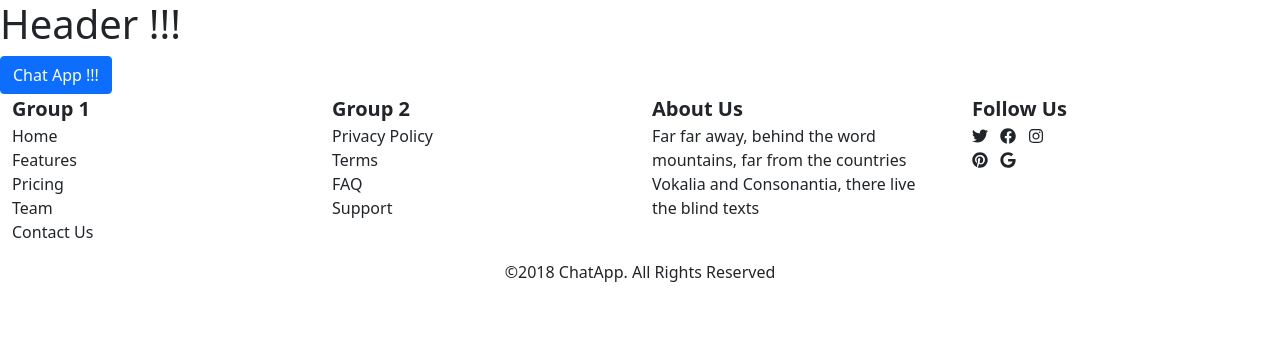
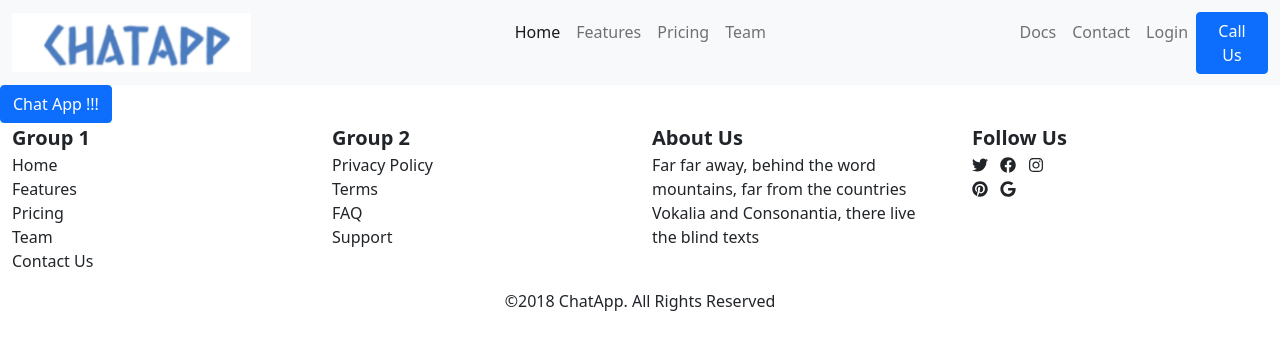
Before and after one commit to phantom-mayavi/react-apps, a React (Create React App) app in the folder chat-app/: page / in a window 1280 px wide. Shown: the top 350 px of the page. Built offline with nearby package versions, Linux system fonts and the light colour scheme.

Commit message:
header section

```diff
--- a/chat-app/package.json
+++ b/chat-app/package.json
@@ -10,6 +10,7 @@
     "@testing-library/react": "^11.2.7",
     "@testing-library/user-event": "^12.8.3",
     "bootstrap": "^5.1.0",
+    "mdb-react-ui-kit": "^1.3.0",
     "react": "^17.0.2",
     "react-dom": "^17.0.2",
     "react-scripts": "4.0.3",
--- a/chat-app/src/components/header.jsx
+++ b/chat-app/src/components/header.jsx
@@ -1,9 +1,71 @@
 import React, { Component } from 'react';
+import chatapplogo from '../images/chatapp.PNG';
+import {
+    MDBContainer,
+    MDBNavbar,
+    MDBNavbarBrand,
+    MDBNavbarToggler,
+    MDBNavbarNav,
+    MDBNavbarItem,
+    MDBNavbarLink,
+    MDBCollapse
+  } from 'mdb-react-ui-kit';
 
 class Header extends Component {
-    state = {  }
+    state = {};
+
     render() {
-        return ( <h1>Header !!!</h1> );
+        return (
+            <div>
+                <MDBNavbar expand='lg' light bgColor='light'>
+                    <MDBContainer fluid>
+                        <MDBNavbarBrand href='#' margin-right="-14rem">
+                            <img src={chatapplogo} alt="ChatAppLogo" width="50%" height="50%"/>
+                        </MDBNavbarBrand>
+                        <MDBCollapse navbar show={true}>
+                            <MDBNavbarNav>
+                                <MDBNavbarItem>
+                                    <MDBNavbarLink active aria-current='page' href='#'>
+                                        Home
+                                    </MDBNavbarLink>
+                                </MDBNavbarItem>
+                                <MDBNavbarItem>
+                                    <MDBNavbarLink href='#'>Features</MDBNavbarLink>
+                                </MDBNavbarItem>
+                                <MDBNavbarItem>
+                                    <MDBNavbarLink href='#'>Pricing</MDBNavbarLink>
+                                </MDBNavbarItem>
+                                <MDBNavbarItem>
+                                    <MDBNavbarLink href='#'>Team</MDBNavbarLink>
+                                </MDBNavbarItem>
+                                <MDBNavbarItem>
+                                    <span>
+                                        &nbsp;&nbsp;&nbsp;&nbsp;&nbsp;&nbsp;&nbsp;&nbsp;&nbsp;&nbsp;&nbsp;&nbsp;
+                                        &nbsp;&nbsp;&nbsp;&nbsp;&nbsp;&nbsp;&nbsp;&nbsp;&nbsp;&nbsp;&nbsp;&nbsp;
+                                        &nbsp;&nbsp;&nbsp;&nbsp;&nbsp;&nbsp;&nbsp;&nbsp;&nbsp;&nbsp;&nbsp;&nbsp;
+                                        &nbsp;&nbsp;&nbsp;&nbsp;&nbsp;&nbsp;&nbsp;&nbsp;&nbsp;&nbsp;&nbsp;&nbsp;
+                                        &nbsp;&nbsp;&nbsp;&nbsp;&nbsp;&nbsp;&nbsp;&nbsp;&nbsp;
+                                    </span>
+
+                                </MDBNavbarItem>
+                                <MDBNavbarItem>
+                                    <MDBNavbarLink href='#'>Docs</MDBNavbarLink>
+                                </MDBNavbarItem>
+                                <MDBNavbarItem>
+                                    <MDBNavbarLink href='#'>Contact</MDBNavbarLink>
+                                </MDBNavbarItem>
+                                <MDBNavbarItem>
+                                    <MDBNavbarLink href='#'>Login</MDBNavbarLink>
+                                </MDBNavbarItem>
+                                <MDBNavbarItem>
+                                    <button type="button" class="btn btn-primary">Call Us</button>
+                                </MDBNavbarItem>
+                            </MDBNavbarNav>
+                        </MDBCollapse>
+                    </MDBContainer>
+                </MDBNavbar>
+            </div>
+        );
     }
 }
 
```
Also changed, not shown: chat-app/src/images/chatapp.PNG (added), 1 other file (tests, documents, lock files or other folders).
